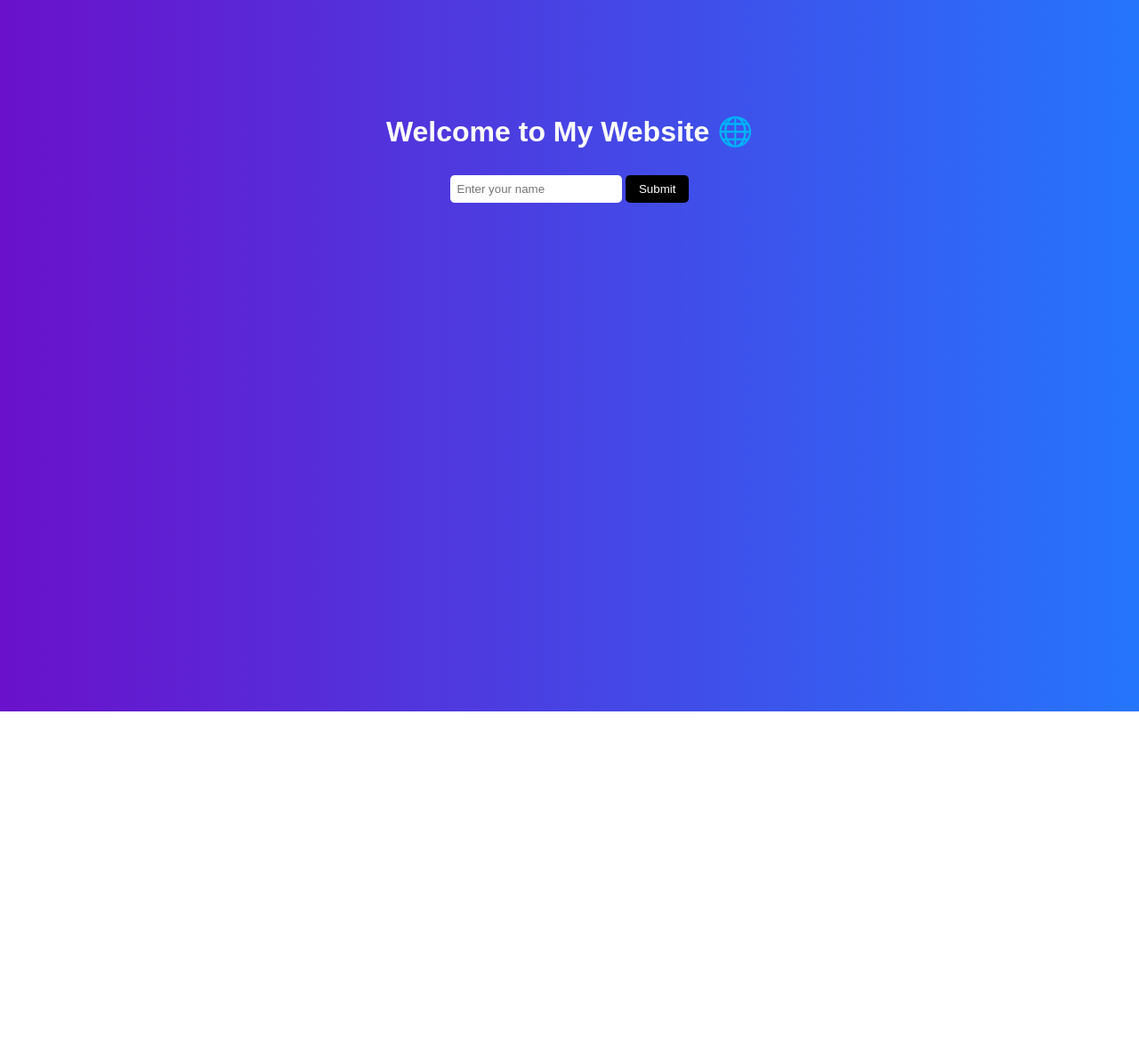
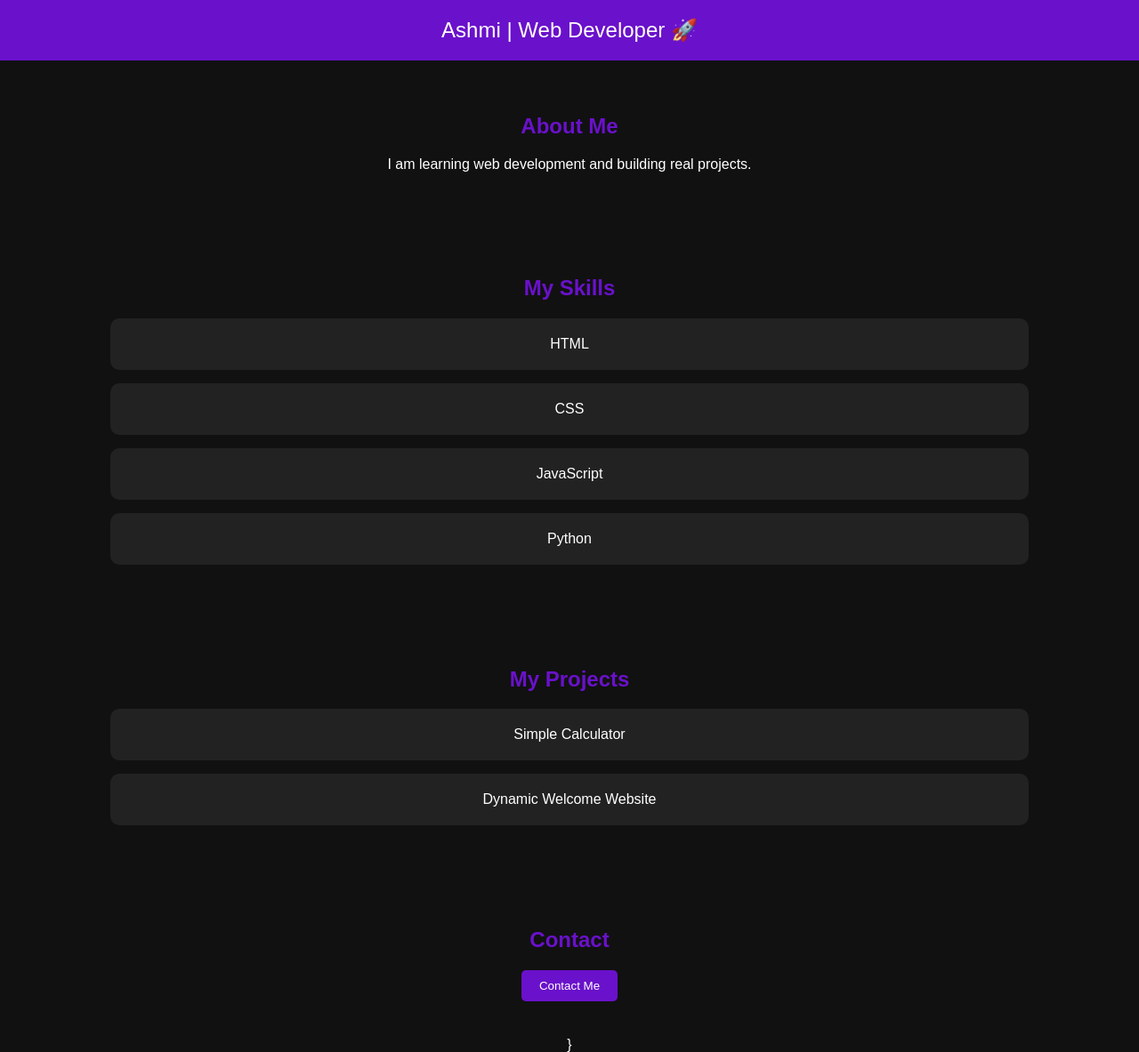
Before and after one commit to aggarwalashmi98-alt/username.github.io, a plain HTML site: page index.html in a window 1280 px wide. Shown: the whole page at 89% size. Before the commit the page ends 800 px from the top, so only its background shows below. Drawn offline with Linux system fonts and the light colour scheme.

Commit message:
Update index.html

```diff
--- a/index.html
+++ b/index.html
@@ -1,53 +1,85 @@
 <!DOCTYPE html>
 <html>
 <head>
-    <title>Ashmi's Website</title>
+    <title>Ashmi Portfolio</title>
 
     <style>
         body {
-            background: linear-gradient(to right, #6a11cb, #2575fc);
+            margin: 0;
+            font-family: Arial;
+            background-color: #111;
+            color: white;
             text-align: center;
-            font-family: Arial;
-            color: white;
-            padding-top: 100px;
         }
 
-        input {
-            padding: 8px;
-            border-radius: 5px;
-            border: none;
-                    }
+        header {
+            background: #6a11cb;
+            padding: 20px;
+            font-size: 24px;
+             }
+
+        section {
+            padding: 40px 20px;
+        }
+
+        h2 {
+            color: #6a11cb;
+        }
+
+        .card {
+            background: #222;
+            margin: 15px auto;
+            padding: 20px;
+            width: 80%;
+            border-radius: 10px;
+              }
 
         button {
-            padding: 8px 15px;
+            padding: 10px 20px;
+            background: #6a11cb;
+            border: none;
+            color: white;
             border-radius: 5px;
-            border: none;
-            background-color: black;
-            color: white;
             cursor: pointer;
         }
 
-        h1 {
-            margin-bottom: 30px;
+        button:hover {
+            background: #2575fc;
         }
     </style>
 </head>
+    <body>
 
-<body>
-    <h1>Welcome to My Website 🌐</h1>
+<header>
+    Ashmi | Web Developer 🚀
+</header>
 
-    <input type="text" id="nameInput" placeholder="Enter your name">
-    <button onclick="showMessage()">Submit</button>
+<section>
+    <h2>About Me</h2>
+    <p>I am learning web development and building real projects.</p>
+</section>
 
-    <h2 id="message"></h2>
+<section>
+    <h2>My Skills</h2>
+    <div class="card">HTML</div>
+    <div class="card">CSS</div>
+    <div class="card">JavaScript</div>
+    <div class="card">Python</div>
+</section>
+        <section>
+    <h2>My Projects</h2>
+    <div class="card">Simple Calculator</div>
+    <div class="card">Dynamic Welcome Website</div>
+</section>
 
-    <script>
-        function showMessage() {
-            var name = document.getElementById("nameInput").value;
-            document.getElementById("message").innerHTML =
-                "Welcome, " + name + " 💖";
-        }
-    </script>
+<section>
+    <h2>Contact</h2>
+    <button onclick="alert('Email: ashmi@example.com')">
+        Contact Me
+    </button>
+</section>
 
 </body>
 </html>
+
+        }
```
